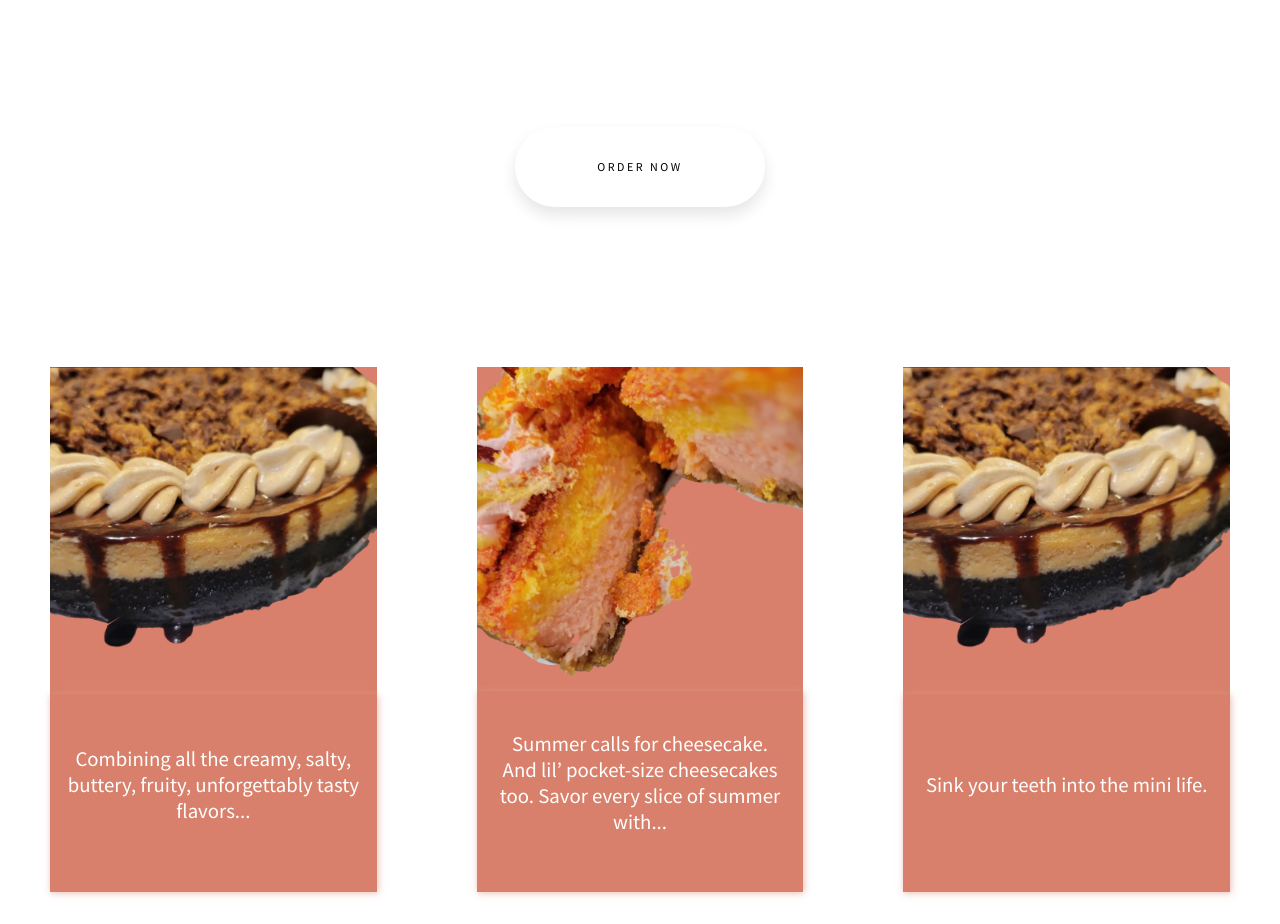
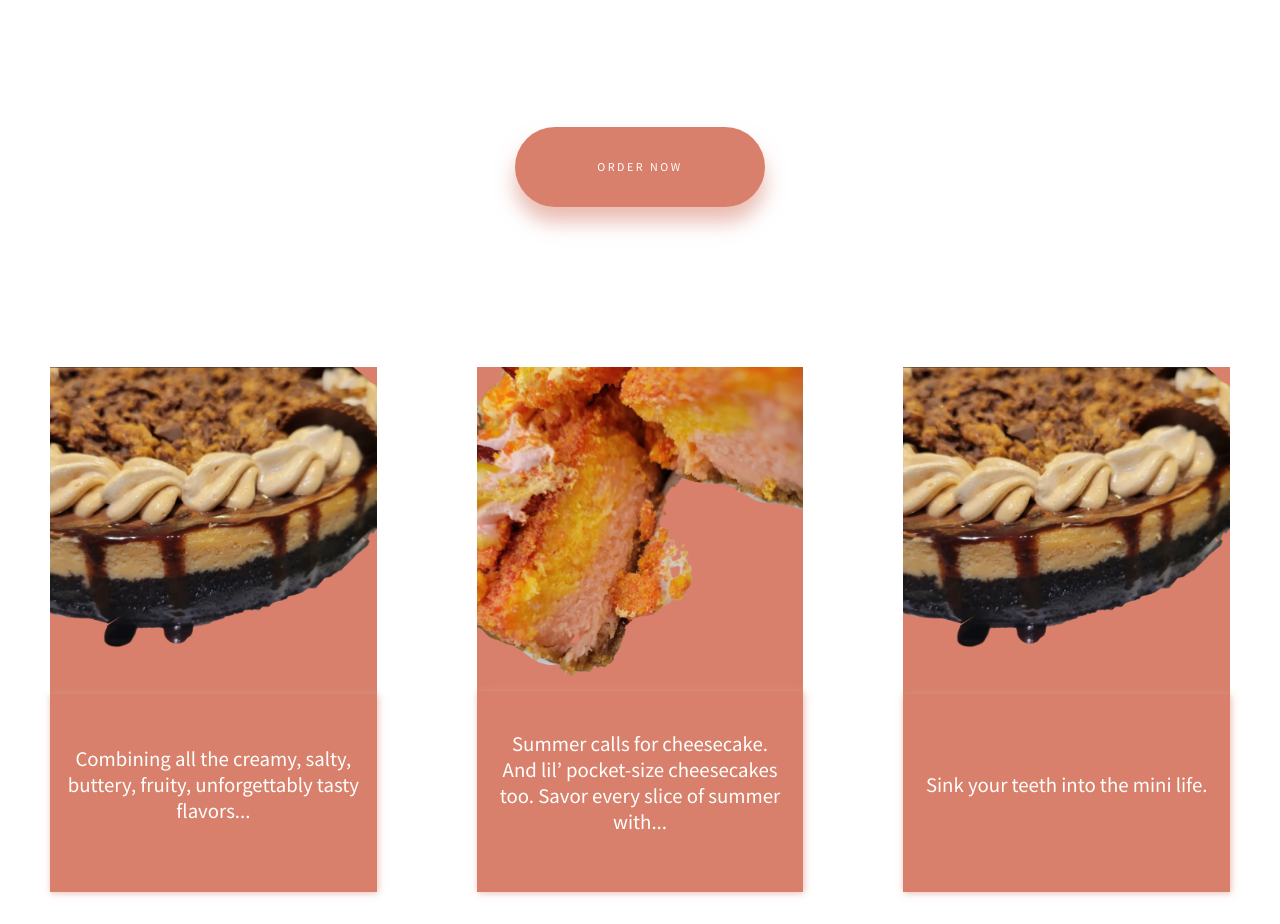
Before and after one commit to a-cole55/cheesecakes2.0, a React (Create React App) app: page / in a window 1280 px wide. Shown: the part 1240-2164 px from the top of the page. Built offline with nearby package versions, Linux system fonts and the light colour scheme; a web font is replaced by a local one.

Commit message:
order button color changed on home page

```diff
--- a/src/pages/Home.css
+++ b/src/pages/Home.css
@@ -130,20 +130,20 @@ body{
     text-transform: uppercase;
     letter-spacing: 2.5px;
     font-weight: 500;
-    color: #000;
-    background-color: #fff;
+    background-color: #D8806B;
+    box-shadow: 0px 15px 20px rgba(224, 159, 146, 0.7);
+    color: #fff;
     border: none;
     border-radius: 45px;
-    box-shadow: 0px 8px 15px rgba(0, 0, 0, 0.1);
     transition: all 0.3s ease 0s;
     cursor: pointer;
     outline: none;
   }
 
   .order-BTN:hover {
-    background-color: #D8806B;
-    box-shadow: 0px 15px 20px rgba(224, 159, 146, 0.7);
-    color: #fff;
+    color: #000;
+    background-color: #fff;
+    box-shadow: 0px 8px 15px rgba(0, 0, 0, 0.1);
     transform: translateY(-7px);
   }
 
```
